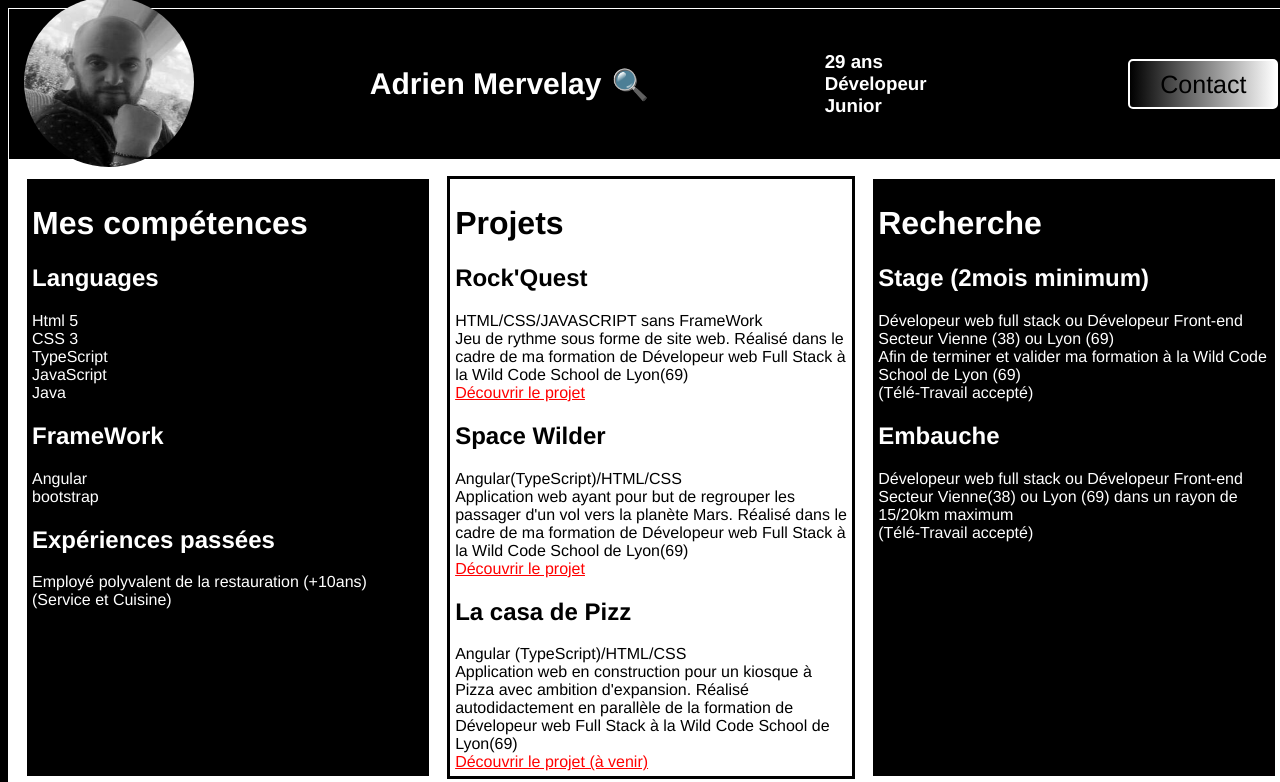
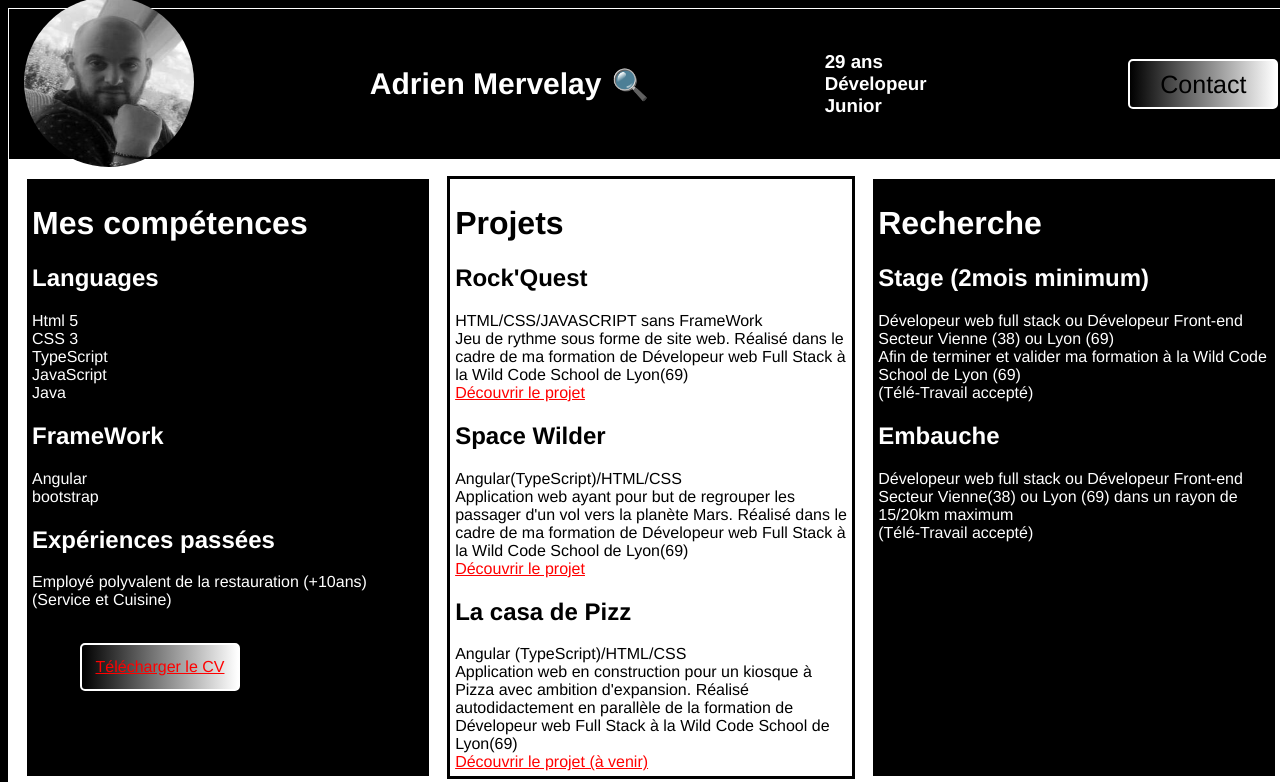
Before and after one commit to AdN-WeB/portFolio, an Angular app: page /home in a window 1280 px wide. Shown: the top 782 px of the page. Built offline with nearby package versions, Linux system fonts and the light colour scheme.

Commit message:
designhref

```diff
--- a/src/app/home/home.component.css
+++ b/src/app/home/home.component.css
@@ -30,3 +30,20 @@
   color: white;
   background-color: black;
 }
+#curriculum {
+  margin-left: 3rem;
+  width: 10rem;
+  height: 3rem;
+  background: linear-gradient(0.25turn, #000000, #ffffff);
+  border: 2px white solid;
+  border-radius: 5px;
+  font-family: "Franklin Gothic Medium", "Arial Narrow", Arial, sans-serif;
+  font-size: 1rem;
+  cursor: pointer;
+}
+ #curriculum:hover {
+  background: linear-gradient(0.25turn, #ffffff, #000000);
+}
+.know a{
+  text-decoration:underline;
+}
--- a/src/app/home/home.component.html
+++ b/src/app/home/home.component.html
@@ -25,6 +25,8 @@
         (Service et Cuisine)
       </p>
     </div>
+    <br>
+   <button id="curriculum"><a href="assets/images/MervelayAdrien.pdf" download>Télécharger le CV</a></button>
   </div>
   <div class="project">
     <h1>Projets</h1>
```
Also changed, not shown: 1 other file (tests, documents, lock files or other folders).
